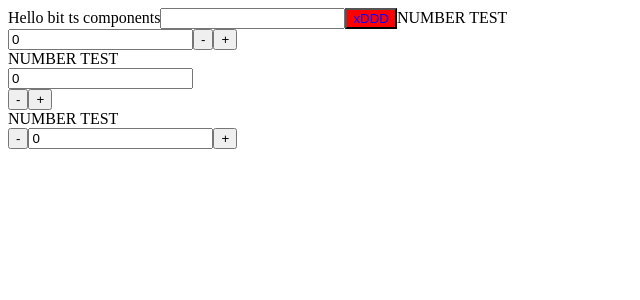
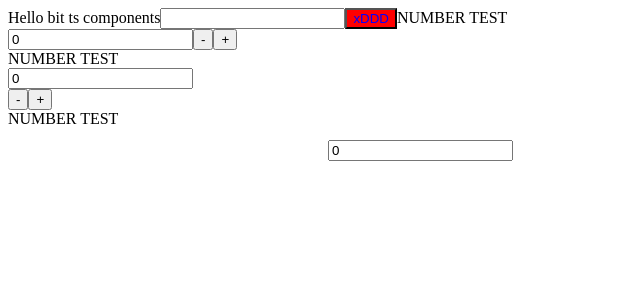
Before and after one commit to 12LuckyDev/bit-ts-components, a React (Create React App) app: page / in a window 1280 px wide. Shown: the top 300 px of the page, without its empty margins (0-640 px from the left). Built offline with nearby package versions, Linux system fonts and the light colour scheme.

Commit message:
Add props for styling input in NumberInput

```diff
--- a/src/app.tsx
+++ b/src/app.tsx
@@ -8,6 +8,31 @@ import styled from "styled-components";
 const StyledButton = styled.button`
   background: red;
   color: blue;
+`;
+
+const StyledNumberButton = styled.button`
+  appearance: none;
+  width: 20rem;
+  max-width: 100%;
+  padding: 0.75rem 2rem;
+  outline: none;
+  border: 3px solid;
+  border-radius: 1.5rem;
+  background-color: transparent;
+  font-weight: bold;
+  color: #ffffff;
+  border-color: #ffffff;
+
+  transition: background-color 0.4s ease;
+
+  &:hover {
+    background-color: #ffffff;
+    color: #000000;
+  }
+
+  &:active {
+    background-color: #747474;
+  }
 `;
 
 const App = () => {
@@ -55,6 +80,7 @@ const App = () => {
         value={number}
         labelText="NUMBER TEST"
         displayType="around"
+        buttonsComponent={StyledNumberButton}
       />
     </div>
   );
--- a/src/components/custom-number-input-ui-component.tsx
+++ b/src/components/custom-number-input-ui-component.tsx
@@ -19,6 +19,8 @@ const CustomNumberInputComponent: React.FC<CustomNumberInputWithMethodsProps> =
   displayType = "end",
   buttonsComponent,
   buttonsClassName,
+  inputComponent,
+  inputClassName,
   inputWrapperComponent,
   inputWrapperClassName,
   buttonsWrapperClassName,
@@ -48,7 +50,15 @@ const CustomNumberInputComponent: React.FC<CustomNumberInputWithMethodsProps> =
     />
   );
 
-  const input = <CustomInputBase value={value} onChange={onChange} key="input" />;
+  const input = (
+    <CustomInputBase
+      value={value}
+      onChange={onChange}
+      inputClassName={inputClassName}
+      inputComponent={inputComponent}
+      key="input"
+    />
+  );
 
   const elements =
     displayType === "around"
--- a/src/components/props-interfaces/custom-number-input-ui-component-props.ts
+++ b/src/components/props-interfaces/custom-number-input-ui-component-props.ts
@@ -3,6 +3,8 @@ import CustomWithLabelProps from "./custom-with-label-props";
 interface CustomNumberInputComponentProps extends CustomWithLabelProps {
   buttonsComponent?: any; //TODO try to change any for something better
   buttonsClassName?: string;
+  inputComponent?: any;//TODO try to change any for something better
+  inputClassName?: string;
   inputWrapperComponent?: any; //TODO try to change any for something better
   inputWrapperClassName?: string;
   buttonsWrapperClassName?: string;
```
